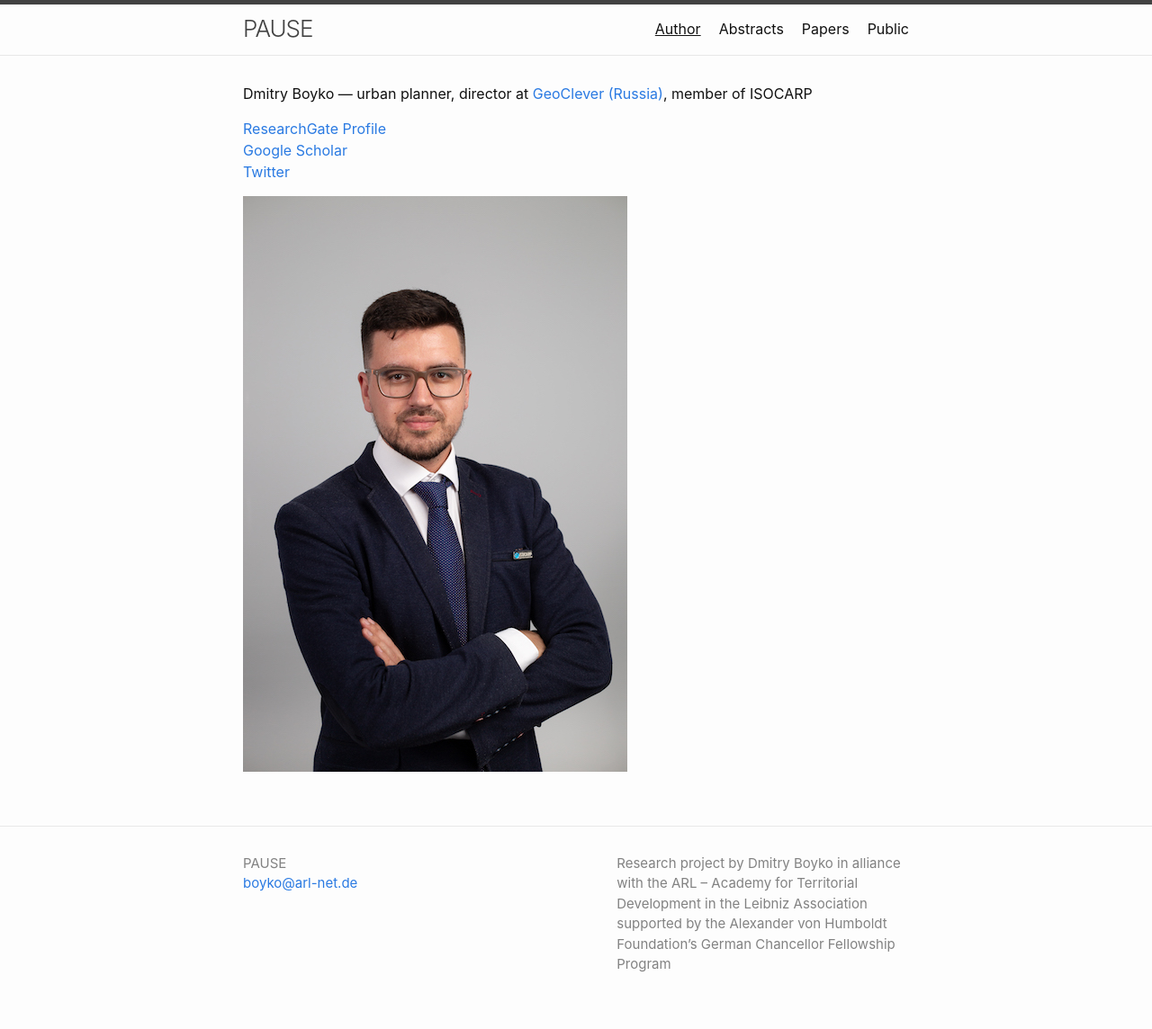
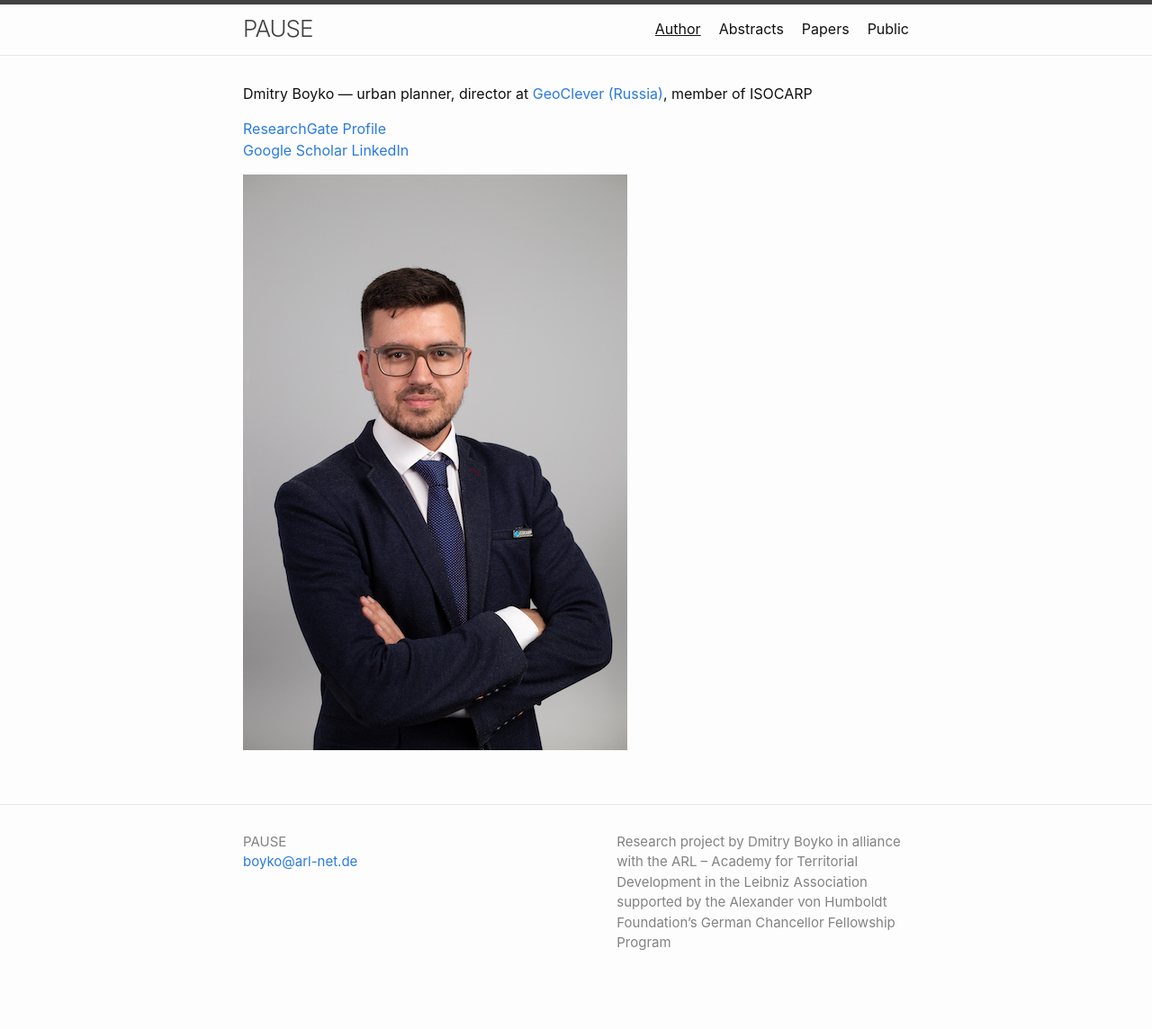
Before and after one commit to boikod/pause, a Jekyll site: the page built from author.md, in a window 1280 px wide. Shown: the whole page at 90% size. Built offline with Jekyll 4.4.1, drawn with Linux system fonts in a browser that asks for light colours; after the commit the page ends 1120 px from its top, so only the background shows below that.

Commit message:
Update author.md

```diff
--- a/author.md
+++ b/author.md
@@ -8,6 +8,6 @@ Dmitry Boyko — urban planner, director at [GeoClever (Russia)](http://geocleve
 
 [ResearchGate Profile](https://www.researchgate.net/profile/Dmitry-Boyko)
 [Google Scholar](https://scholar.google.com/citations?user=oNxzvyQAAAAJ)
-[Twitter](https://twitter.com/dm_boyko)
+[LinkedIn](https://www.linkedin.com/in/dmitry-boyko-02046896/)
 
 ![photo](/images/author-pic.JPG)
```
